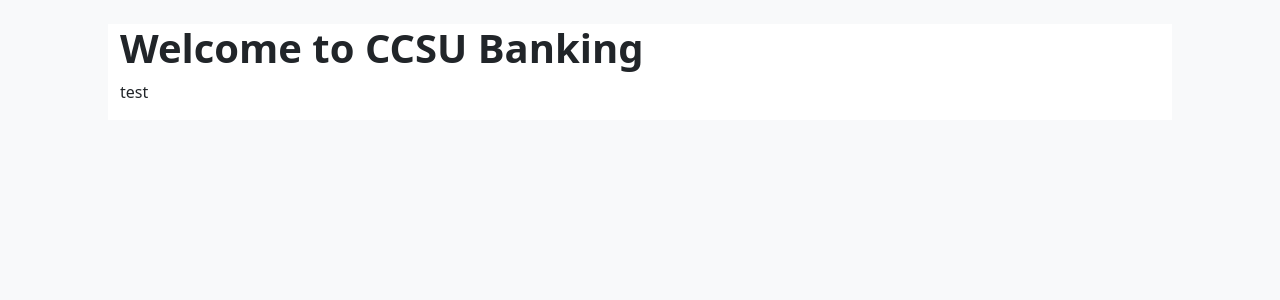
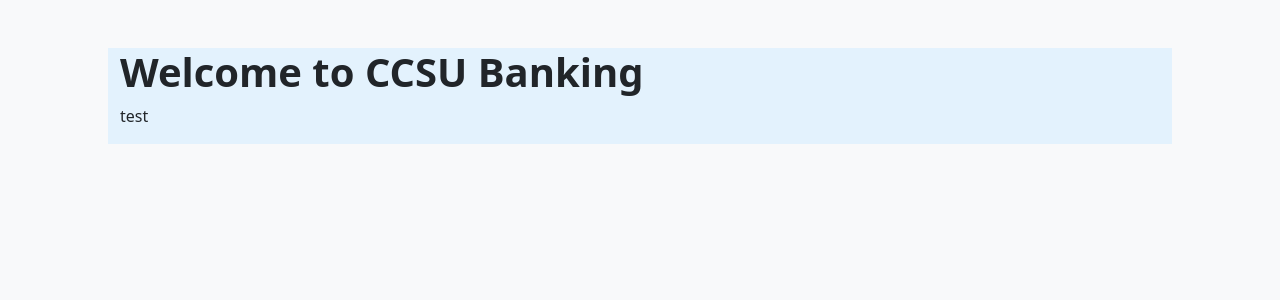
Before and after one commit to abdulmoiz-m/Banking_Project, a Django app: page /bestbank/ in a window 1280 px wide. Shown: the part 56-356 px from the top of the page. Run offline with Django 3.2, Linux system fonts and the light colour scheme.

Commit message:
Homepage alignment

```diff
--- a/templates/homepage.html
+++ b/templates/homepage.html
@@ -42,8 +42,8 @@
     </div>
 </nav>
 
-<div class="container mt-4">
-    <div class="container bg-white">
+<div class="container mt-5">
+    <div class="container" style="background-color: #e3f2fd;">
         <div class="row align-items-center">
             <div class="col-lg-8">
                 <h1 class="fw-bold text-dark text-center text-sm-start">Welcome to CCSU Banking</h1>
```
